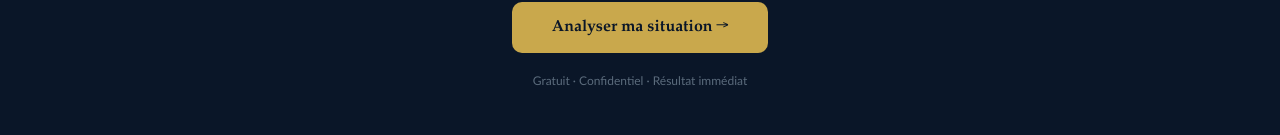
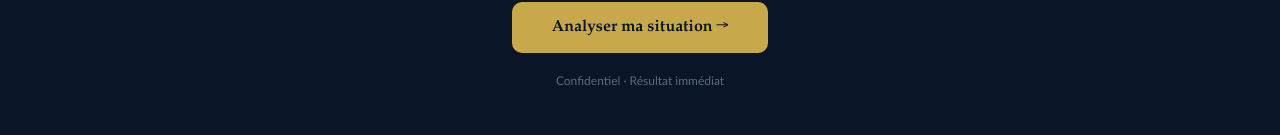
Before and after one commit to ddaviddarmon-maker/avocaction, a Next.js app: page / in a window 1280 px wide. Shown: the part 399-534 px from the top of the page. Built offline with nearby package versions, Linux system fonts and the light colour scheme.

Commit message:
Suppression mention gratuit + fix modele API

```diff
--- a/pages/index.jsx
+++ b/pages/index.jsx
@@ -492,7 +492,7 @@ Retourne UNIQUEMENT un JSON valide :
             onMouseLeave={e => e.currentTarget.style.background = "#C9A84C"}>
             Analyser ma situation →
           </button>
-          <p style={S.landingCTASub}>Gratuit · Confidentiel · Résultat immédiat</p>
+          <p style={S.landingCTASub}>Confidentiel · Résultat immédiat</p>
         </div>
         <div style={S.landingFeatures}>
           {[
```
